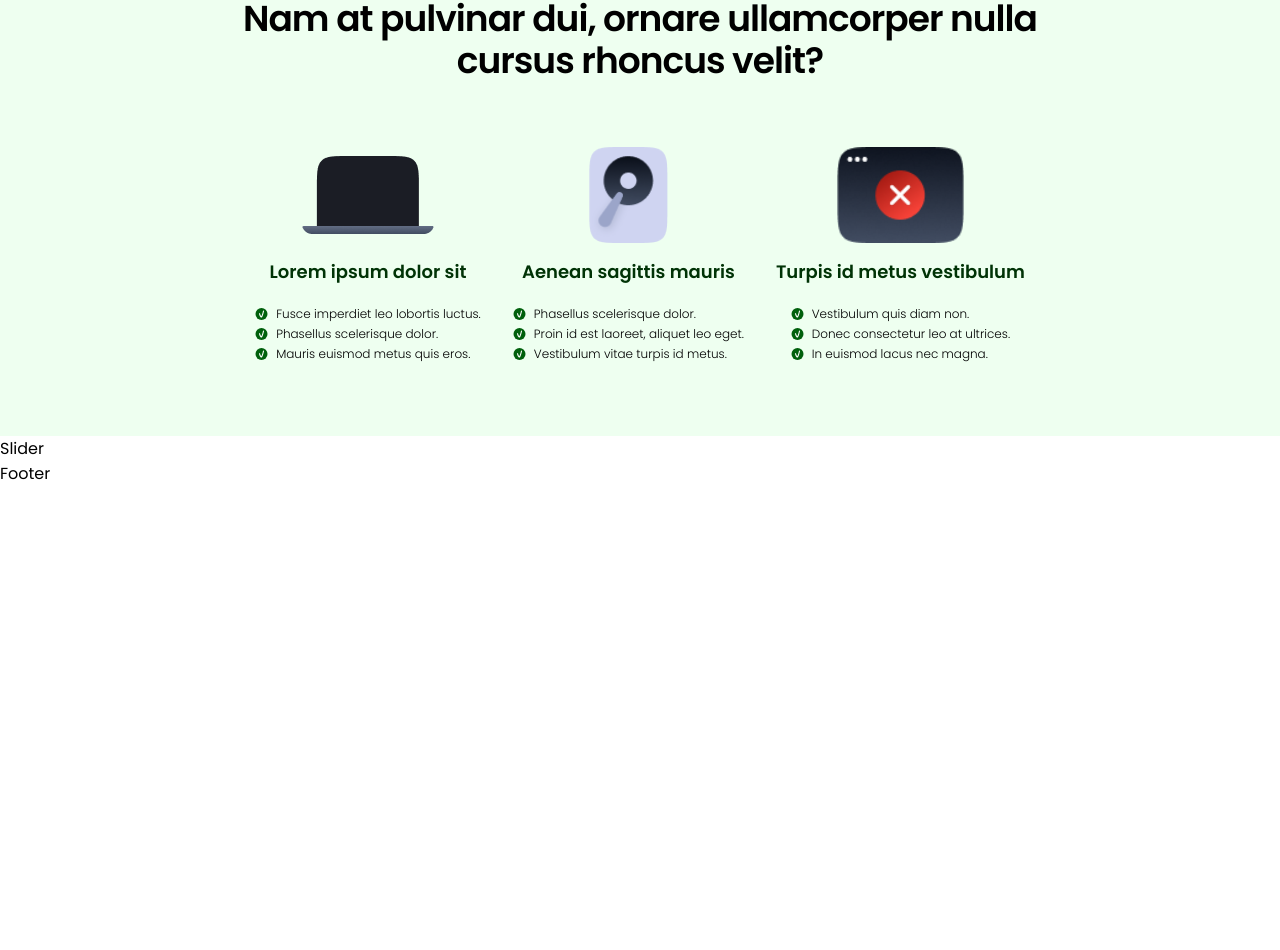
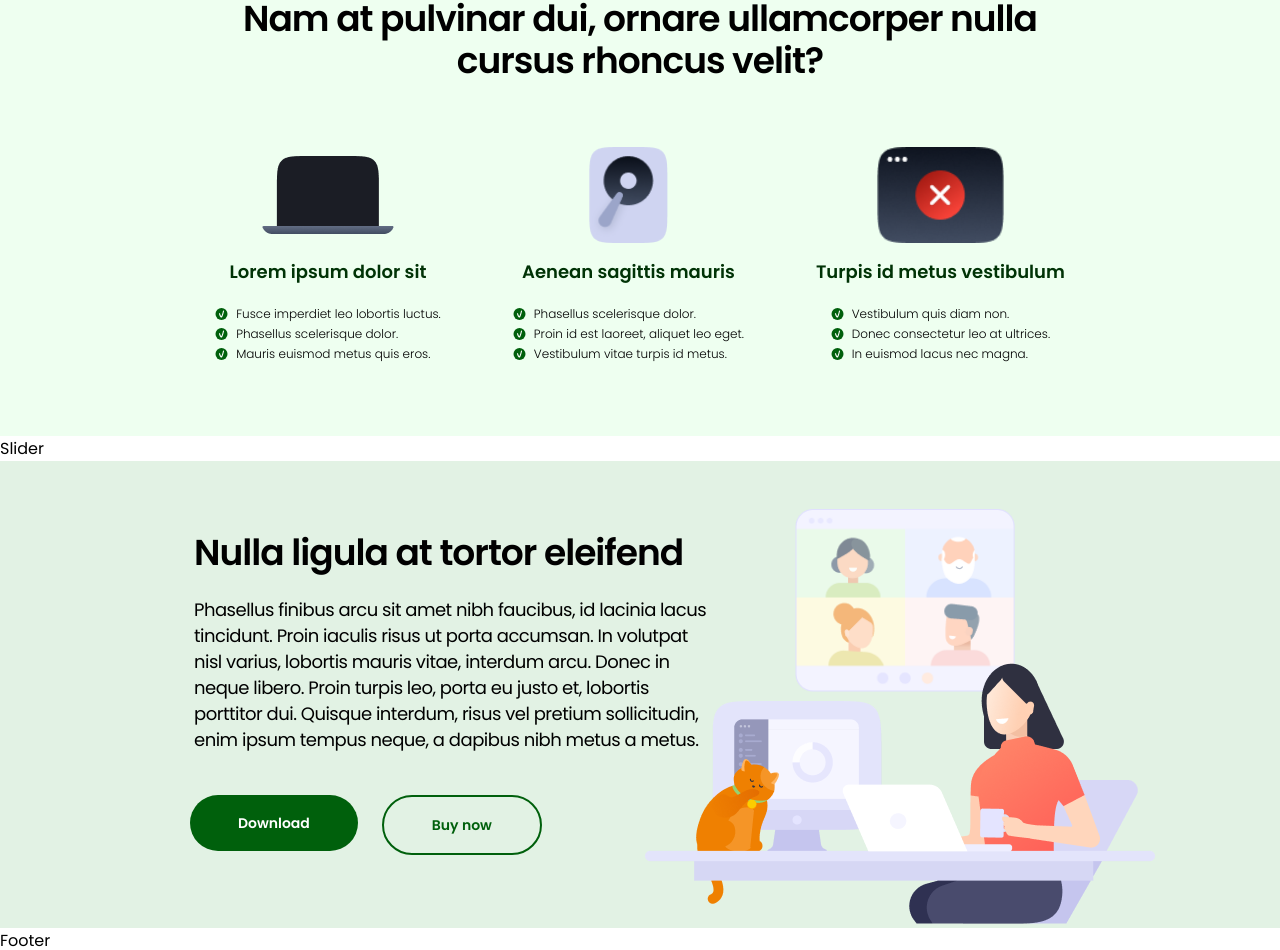
Before and after one commit to 2pasha/clario_test-landing, a React (Vite) app: page / in a window 1280 px wide. Shown: the part 1395-2345 px from the top of the page. Before the commit the page ends 1881 px from the top, so only its background shows below. Built offline with nearby package versions, Linux system fonts and the light colour scheme; a web font is replaced by a local one.

Commit message:
added contancs section

```diff
--- a/src/App.jsx
+++ b/src/App.jsx
@@ -1,5 +1,6 @@
 import About from "./components/About/About";
 import Blog from "./components/BLog/Blog";
+import Contacts from "./components/Contacts/Contacts";
 import Features from "./components/Features/Features";
 import Slider from "./components/Slider/Slider";
 import Timer from "./components/Timer/Timer"
@@ -16,6 +17,7 @@ function App() {
       <About />
       <Blog />
       <Slider />
+      <Contacts />
     </>
   )
 }
--- a/src/components/BLog/Blog.scss
+++ b/src/components/BLog/Blog.scss
@@ -42,6 +42,10 @@
     flex-direction: column;
     align-items: center;
 
+    @include onDesktop {
+      padding: 0 20px;
+    }
+
     &-img {
       width: 132px;
       height: 96px;
--- /dev/null
+++ b/src/components/Contacts/Contacts.jsx
@@ -0,0 +1,55 @@
+import CustomButton from "../CustomButton/CustomButton";
+import "./Contacts.scss";
+
+import girl from "../../assets/girl.png";
+import zoom from "../../assets/zoom.png";
+import { useIsDesktop } from "../../hooks/useIsDesktop";
+
+const Contacts = () => {
+  const isDesktop = useIsDesktop();
+
+  return (
+    <section className="contacts" id="contacts">
+      <div className={`contacts__content ${isDesktop ? 'container' : ''}`}>
+        <div className={`contacts__text-section ${isDesktop ? '' : 'container'}`}>
+          <h2 className="contacts__title">Nulla ligula at tortor eleifend</h2>
+          <p className="contacts__text">
+            Phasellus finibus arcu sit amet nibh faucibus, id lacinia lacus
+            tincidunt. Proin iaculis risus ut porta accumsan. In volutpat nisl
+            varius, lobortis mauris vitae, interdum arcu. Donec in neque libero.
+            Proin turpis leo, porta eu justo et, lobortis porttitor dui. Quisque
+            interdum, risus vel pretium sollicitudin, enim ipsum tempus neque, a
+            dapibus nibh metus a metus.
+          </p>
+        </div>
+
+        <div className="contacts__images">
+          <img className="contacts__image contacts__image--zoom" src={zoom} alt="Zoom image" />
+          <img className="contacts__image contacts__image--girl" src={girl} alt="Girl image" />
+        </div>
+
+        <div className="contacts__buttons">
+          <CustomButton
+            paddingX={isDesktop ? "48px" : "100px"}
+            paddingY={isDesktop ? "17px" : "12px"}
+            onClick={() =>
+              console.log('Button "Download" from contacts was cliked')
+            }
+          />
+          <CustomButton
+            title="Buy now"
+            type="white"
+            width={isDesktop ? "" : "272px"}
+            paddingX={isDesktop ? "48px" : "100px"}
+            paddingY={isDesktop ? "17px" : "12px"}
+            onClick={() =>
+              console.log('Button "Buy now" from contacts was cliked')
+            }
+          />
+        </div>
+      </div>
+    </section>
+  );
+};
+
+export default Contacts;
--- /dev/null
+++ b/src/components/Contacts/Contacts.scss
@@ -0,0 +1,127 @@
+@use "../../styles/variables" as *;
+@use "../../styles/mixins" as *;
+
+.contacts {
+  background-color: #e2f2e4;
+  padding: 33px 0 28px;
+
+  @include onDesktop {
+    padding: 41px 0 0;
+  }
+
+  &__content {
+    display: flex;
+    flex-direction: column;
+
+    @include onDesktop {
+      display: grid;
+      grid-template-columns: 7fr 5fr;
+      grid-template-rows: auto 1fr;
+    }
+  }
+
+  &__text-section {
+    order: -1;
+    text-align: center;
+    padding: 0 4px;
+
+    @include onDesktop {
+      grid-column: 1;
+      grid-row: 1;
+    }
+  }
+
+  &__images {
+    order: 0;
+    margin-top: 6px;
+    max-width: 300px;
+    position: relative;
+    min-height: 162px;
+
+    @include onDesktop {
+      min-height: 420px;
+      // min-width: 42vw;
+      grid-column: 2;
+      grid-row: 1 / 3;
+      display: flex;
+      flex-direction: column;
+      // justify-self: end;
+      align-self: flex-start;
+    }
+  }
+
+  &__image {
+    object-fit: contain;
+
+    &--zoom {
+      position: absolute;
+      max-width: 110px;
+      right: 0;
+      top: 0;
+
+      @include onDesktop {
+        max-width: 220px;
+      }
+    }
+
+    &--girl {
+      position: absolute;
+      max-width: 266px;
+      top: 25px;
+      left: 0;
+
+      @include onDesktop {
+        max-width: 510px;
+        top: 150px;
+        left: -70px;
+        // right: 0;
+        // bottom: 0;
+      }
+    }
+  }
+
+  &__buttons {
+    order: 1;
+    margin-top: 12px;
+    display: flex;
+    flex-direction: column;
+    align-items: center;
+    gap: 24px;
+
+    @include onDesktop {
+      margin-top: 42px;
+      flex-direction: row;
+      align-items: start;
+      grid-row: 2;
+    }
+  }
+
+  &__title {
+    font-weight: $font-bold;
+    font-size: 24px;
+    line-height: 34px;
+    letter-spacing: -1px;
+
+    @include onDesktop {
+      margin-top: 30px;
+      font-size: 36px;
+      line-height: 42px;
+      text-align: left;
+    }
+  }
+
+  &__text {
+    margin-top: 9px;
+    font-weight: $font-regular;
+    font-size: 15px;
+    line-height: 22px;
+    letter-spacing: -0.5px;
+
+    @include onDesktop {
+      margin-top: 23px;
+      font-size: 18px;
+      line-height: 26px;
+      text-align: left;
+    }
+  }
+}
--- a/src/components/CustomButton/CustomButton.jsx
+++ b/src/components/CustomButton/CustomButton.jsx
@@ -1,12 +1,13 @@
 /* eslint-disable react/prop-types */
-import './CustomButton.scss';
+import "./CustomButton.scss";
 
 const CustomButton = ({
-  title = 'Download',
+  title = "Download",
   type = "green",
   paddingX,
   paddingY,
   onClick,
+  width,
   className = "",
   ...props
 }) => {
@@ -15,6 +16,10 @@ const CustomButton = ({
 
   if (paddingX || paddingY) {
     customStyle.padding = `${paddingY || "14px"} ${paddingX || "40px"}`;
+  }
+
+  if (width) {
+    customStyle.width = width || '272px';
   }
 
   return (
--- a/src/components/CustomButton/CustomButton.scss
+++ b/src/components/CustomButton/CustomButton.scss
@@ -20,4 +20,10 @@
       box-shadow: 3px 3px 0px 0px #033D0A;
     }
   }
+
+  &--white {
+    background-color: transparent;
+    color: $color-green;
+    border: 2px solid $color-green;
+  }
 }
--- a/src/components/Tabs/Tabs.scss
+++ b/src/components/Tabs/Tabs.scss
@@ -64,7 +64,6 @@
     background: #cfe9d5;
     border-radius: 24px;
     padding: 30px 24px;
-    animation: slideUp 0.5s ease forwards;
 
     @include onDesktop {
       padding: 60px 48px;
@@ -101,17 +100,6 @@
   }
 }
 
-@keyframes slideUp {
-  from {
-    opacity: 0;
-    transform: translateY(20px);
-  }
-  to {
-    opacity: 1;
-    transform: translateY(0);
-  }
-}
-
 @keyframes fadeIn {
   from {
     opacity: 0;
```
Also changed, not shown: src/assets/girl.png (added), src/assets/zoom.png (added).
